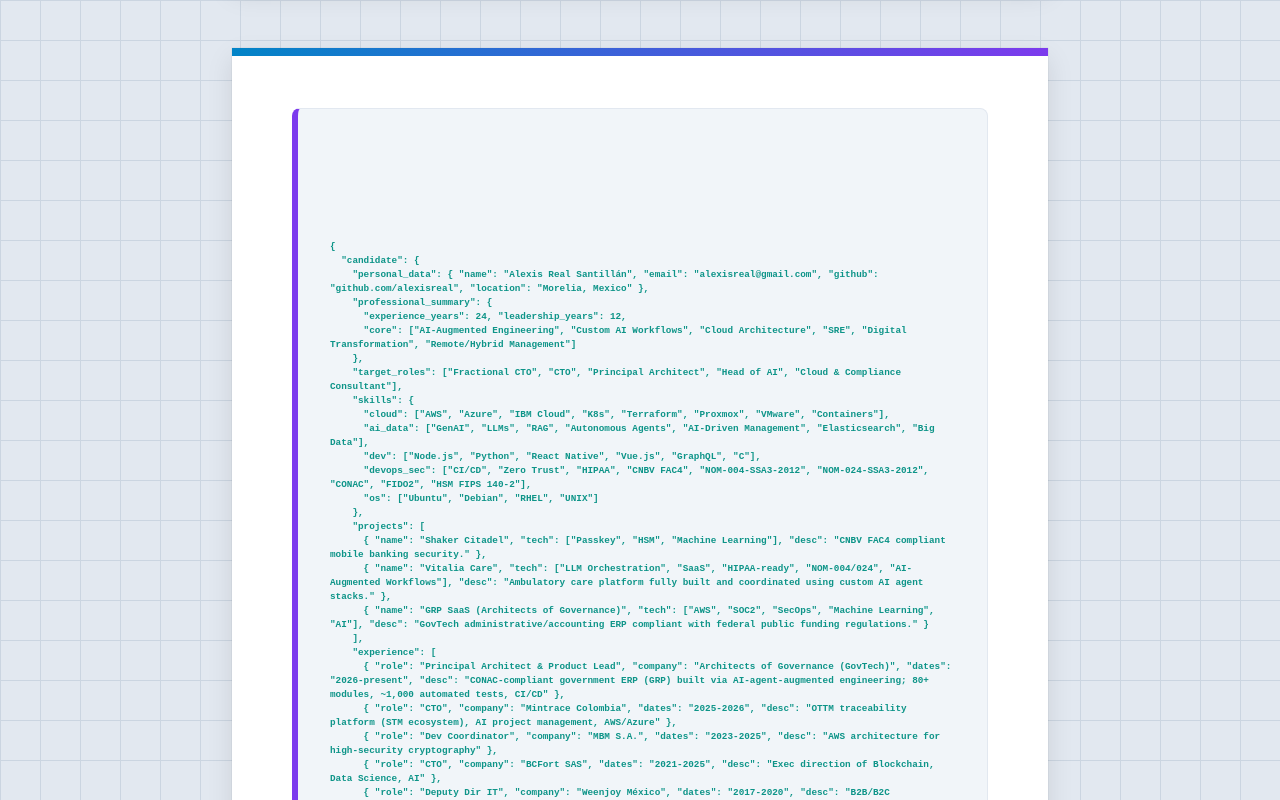
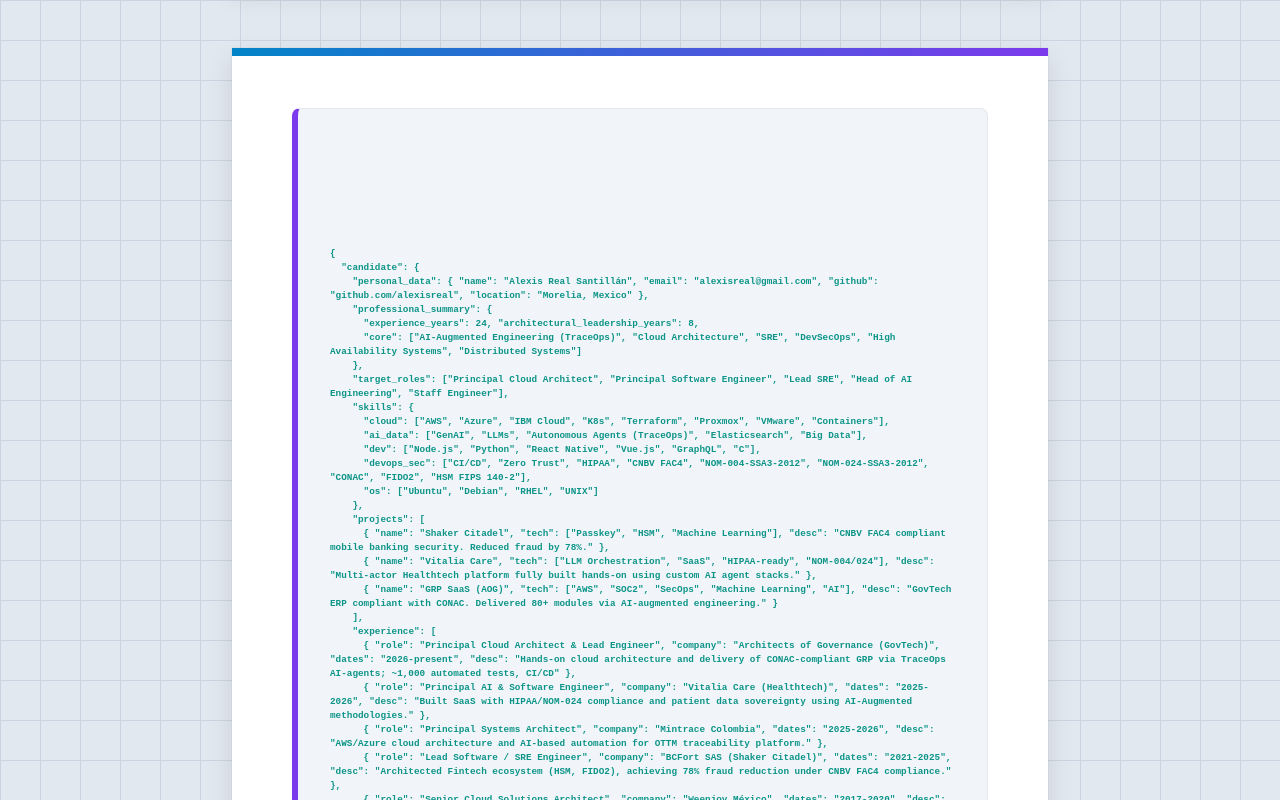
Before and after one commit to alexisreal/cv, a plain HTML site: page index.html in a window 1280 px wide. Shown: the part 11200-12000 px from the top of the page. Drawn offline with Linux system fonts and the light colour scheme.

Commit message:
Refactor JSON payload for AI screeners to align with technical Principal/Staff narrative

```diff
--- a/index.html
+++ b/index.html
@@ -492,31 +492,31 @@
   "candidate": {
     "personal_data": { "name": "Alexis Real Santillán", "email": "alexisreal@gmail.com", "github": "github.com/alexisreal", "location": "Morelia, Mexico" },
     "professional_summary": {
-      "experience_years": 24, "leadership_years": 12,
-      "core": ["AI-Augmented Engineering", "Custom AI Workflows", "Cloud Architecture", "SRE", "Digital Transformation", "Remote/Hybrid Management"]
+      "experience_years": 24, "architectural_leadership_years": 8,
+      "core": ["AI-Augmented Engineering (TraceOps)", "Cloud Architecture", "SRE", "DevSecOps", "High Availability Systems", "Distributed Systems"]
     },
-    "target_roles": ["Fractional CTO", "CTO", "Principal Architect", "Head of AI", "Cloud & Compliance Consultant"],
+    "target_roles": ["Principal Cloud Architect", "Principal Software Engineer", "Lead SRE", "Head of AI Engineering", "Staff Engineer"],
     "skills": {
       "cloud": ["AWS", "Azure", "IBM Cloud", "K8s", "Terraform", "Proxmox", "VMware", "Containers"],
-      "ai_data": ["GenAI", "LLMs", "RAG", "Autonomous Agents", "AI-Driven Management", "Elasticsearch", "Big Data"],
+      "ai_data": ["GenAI", "LLMs", "Autonomous Agents (TraceOps)", "Elasticsearch", "Big Data"],
       "dev": ["Node.js", "Python", "React Native", "Vue.js", "GraphQL", "C"],
       "devops_sec": ["CI/CD", "Zero Trust", "HIPAA", "CNBV FAC4", "NOM-004-SSA3-2012", "NOM-024-SSA3-2012", "CONAC", "FIDO2", "HSM FIPS 140-2"],
       "os": ["Ubuntu", "Debian", "RHEL", "UNIX"]
     },
     "projects": [
-      { "name": "Shaker Citadel", "tech": ["Passkey", "HSM", "Machine Learning"], "desc": "CNBV FAC4 compliant mobile banking security." },
-      { "name": "Vitalia Care", "tech": ["LLM Orchestration", "SaaS", "HIPAA-ready", "NOM-004/024", "AI-Augmented Workflows"], "desc": "Ambulatory care platform fully built and coordinated using custom AI agent stacks." },
-      { "name": "GRP SaaS (Architects of Governance)", "tech": ["AWS", "SOC2", "SecOps", "Machine Learning", "AI"], "desc": "GovTech administrative/accounting ERP compliant with federal public funding regulations." }
+      { "name": "Shaker Citadel", "tech": ["Passkey", "HSM", "Machine Learning"], "desc": "CNBV FAC4 compliant mobile banking security. Reduced fraud by 78%." },
+      { "name": "Vitalia Care", "tech": ["LLM Orchestration", "SaaS", "HIPAA-ready", "NOM-004/024"], "desc": "Multi-actor Healthtech platform fully built hands-on using custom AI agent stacks." },
+      { "name": "GRP SaaS (AOG)", "tech": ["AWS", "SOC2", "SecOps", "Machine Learning", "AI"], "desc": "GovTech ERP compliant with CONAC. Delivered 80+ modules via AI-augmented engineering." }
     ],
     "experience": [
-      { "role": "Principal Architect & Product Lead", "company": "Architects of Governance (GovTech)", "dates": "2026-present", "desc": "CONAC-compliant government ERP (GRP) built via AI-agent-augmented engineering; 80+ modules, ~1,000 automated tests, CI/CD" },
-      { "role": "CTO", "company": "Mintrace Colombia", "dates": "2025-2026", "desc": "OTTM traceability platform (STM ecosystem), AI project management, AWS/Azure" },
-      { "role": "Dev Coordinator", "company": "MBM S.A.", "dates": "2023-2025", "desc": "AWS architecture for high-security cryptography" },
-      { "role": "CTO", "company": "BCFort SAS", "dates": "2021-2025", "desc": "Exec direction of Blockchain, Data Science, AI" },
-      { "role": "Deputy Dir IT", "company": "Weenjoy México", "dates": "2017-2020", "desc": "B2B/B2C mobile/web, AWS/Azure, Scrum Master" }
+      { "role": "Principal Cloud Architect & Lead Engineer", "company": "Architects of Governance (GovTech)", "dates": "2026-present", "desc": "Hands-on cloud architecture and delivery of CONAC-compliant GRP via TraceOps AI-agents; ~1,000 automated tests, CI/CD" },
+      { "role": "Principal AI & Software Engineer", "company": "Vitalia Care (Healthtech)", "dates": "2025-2026", "desc": "Built SaaS with HIPAA/NOM-024 compliance and patient data sovereignty using AI-Augmented methodologies." },
+      { "role": "Principal Systems Architect", "company": "Mintrace Colombia", "dates": "2025-2026", "desc": "AWS/Azure cloud architecture and AI-based automation for OTTM traceability platform." },
+      { "role": "Lead Software / SRE Engineer", "company": "BCFort SAS (Shaker Citadel)", "dates": "2021-2025", "desc": "Architected Fintech ecosystem (HSM, FIDO2), achieving 78% fraud reduction under CNBV FAC4 compliance." },
+      { "role": "Senior Cloud Solutions Architect", "company": "Weenjoy México", "dates": "2017-2020", "desc": "Hands-on deployment of Azure/AWS infrastructure, Node.js/Python backend, and CI/CD." }
     ],
-    "semantic_keywords": ["GovTech", "HealthTech", "FinTech", "AI-Augmented Management", "Large Language Models", "Site Reliability Engineer", "Remote Work", "Ubuntu", "Containers"],
-    "action": "Machine-readable profile summary for AI screeners. All claims verifiable on request; firm site: linuxopensource.org."
+    "semantic_keywords": ["Principal Architect", "Staff Engineer", "GovTech", "HealthTech", "FinTech", "AI-Augmented Engineering", "SRE", "DevOps", "Compliance", "TraceOps", "CNBV FAC4", "HIPAA"],
+    "action": "Machine-readable profile summary for AI screeners. Highly technical hands-on architect profile."
   }
 }</code></pre>
         </div>
@@ -933,31 +933,31 @@
   "candidate": {
     "personal_data": { "name": "Alexis Real Santillán", "email": "alexisreal@gmail.com", "github": "github.com/alexisreal", "location": "Morelia, Mexico" },
     "professional_summary": {
-      "experience_years": 24, "leadership_years": 12,
-      "core": ["AI-Augmented Engineering", "Custom AI Workflows", "Cloud Architecture", "SRE", "Digital Transformation", "Remote/Hybrid Management"]
+      "experience_years": 24, "architectural_leadership_years": 8,
+      "core": ["AI-Augmented Engineering (TraceOps)", "Cloud Architecture", "SRE", "DevSecOps", "High Availability Systems", "Distributed Systems"]
     },
-    "target_roles": ["Fractional CTO", "CTO", "Principal Architect", "Head of AI", "Cloud & Compliance Consultant"],
+    "target_roles": ["Principal Cloud Architect", "Principal Software Engineer", "Lead SRE", "Head of AI Engineering", "Staff Engineer"],
     "skills": {
       "cloud": ["AWS", "Azure", "IBM Cloud", "K8s", "Terraform", "Proxmox", "VMware", "Containers"],
-      "ai_data": ["GenAI", "LLMs", "RAG", "Autonomous Agents", "AI-Driven Management", "Elasticsearch", "Big Data"],
+      "ai_data": ["GenAI", "LLMs", "Autonomous Agents (TraceOps)", "Elasticsearch", "Big Data"],
       "dev": ["Node.js", "Python", "React Native", "Vue.js", "GraphQL", "C"],
       "devops_sec": ["CI/CD", "Zero Trust", "HIPAA", "CNBV FAC4", "NOM-004-SSA3-2012", "NOM-024-SSA3-2012", "CONAC", "FIDO2", "HSM FIPS 140-2"],
       "os": ["Ubuntu", "Debian", "RHEL", "UNIX"]
     },
     "projects": [
-      { "name": "Shaker Citadel", "tech": ["Passkey", "HSM", "Machine Learning"], "desc": "CNBV FAC4 compliant mobile banking security." },
-      { "name": "Vitalia Care", "tech": ["LLM Orchestration", "SaaS", "HIPAA-ready", "NOM-004/024", "AI-Augmented Workflows"], "desc": "Ambulatory care platform fully built and coordinated using custom AI agent stacks." },
-      { "name": "GRP SaaS (Architects of Governance)", "tech": ["AWS", "SOC2", "SecOps", "Machine Learning", "AI"], "desc": "GovTech administrative/accounting ERP compliant with federal public funding regulations." }
+      { "name": "Shaker Citadel", "tech": ["Passkey", "HSM", "Machine Learning"], "desc": "CNBV FAC4 compliant mobile banking security. Reduced fraud by 78%." },
+      { "name": "Vitalia Care", "tech": ["LLM Orchestration", "SaaS", "HIPAA-ready", "NOM-004/024"], "desc": "Multi-actor Healthtech platform fully built hands-on using custom AI agent stacks." },
+      { "name": "GRP SaaS (AOG)", "tech": ["AWS", "SOC2", "SecOps", "Machine Learning", "AI"], "desc": "GovTech ERP compliant with CONAC. Delivered 80+ modules via AI-augmented engineering." }
     ],
     "experience": [
-      { "role": "Principal Architect & Product Lead", "company": "Architects of Governance (GovTech)", "dates": "2026-present", "desc": "CONAC-compliant government ERP (GRP) built via AI-agent-augmented engineering; 80+ modules, ~1,000 automated tests, CI/CD" },
-      { "role": "CTO", "company": "Mintrace Colombia", "dates": "2025-2026", "desc": "OTTM traceability platform (STM ecosystem), AI project management, AWS/Azure" },
-      { "role": "Dev Coordinator", "company": "MBM S.A.", "dates": "2023-2025", "desc": "AWS architecture for high-security cryptography" },
-      { "role": "CTO", "company": "BCFort SAS", "dates": "2021-2025", "desc": "Exec direction of Blockchain, Data Science, AI" },
-      { "role": "Deputy Dir IT", "company": "Weenjoy México", "dates": "2017-2020", "desc": "B2B/B2C mobile/web, AWS/Azure, Scrum Master" }
+      { "role": "Principal Cloud Architect & Lead Engineer", "company": "Architects of Governance (GovTech)", "dates": "2026-present", "desc": "Hands-on cloud architecture and delivery of CONAC-compliant GRP via TraceOps AI-agents; ~1,000 automated tests, CI/CD" },
+      { "role": "Principal AI & Software Engineer", "company": "Vitalia Care (Healthtech)", "dates": "2025-2026", "desc": "Built SaaS with HIPAA/NOM-024 compliance and patient data sovereignty using AI-Augmented methodologies." },
+      { "role": "Principal Systems Architect", "company": "Mintrace Colombia", "dates": "2025-2026", "desc": "AWS/Azure cloud architecture and AI-based automation for OTTM traceability platform." },
+      { "role": "Lead Software / SRE Engineer", "company": "BCFort SAS (Shaker Citadel)", "dates": "2021-2025", "desc": "Architected Fintech ecosystem (HSM, FIDO2), achieving 78% fraud reduction under CNBV FAC4 compliance." },
+      { "role": "Senior Cloud Solutions Architect", "company": "Weenjoy México", "dates": "2017-2020", "desc": "Hands-on deployment of Azure/AWS infrastructure, Node.js/Python backend, and CI/CD." }
     ],
-    "semantic_keywords": ["GovTech", "HealthTech", "FinTech", "AI-Augmented Management", "Large Language Models", "Site Reliability Engineer", "Remote Work", "Ubuntu", "Containers"],
-    "action": "Machine-readable profile summary for AI screeners. All claims verifiable on request; firm site: linuxopensource.org."
+    "semantic_keywords": ["Principal Architect", "Staff Engineer", "GovTech", "HealthTech", "FinTech", "AI-Augmented Engineering", "SRE", "DevOps", "Compliance", "TraceOps", "CNBV FAC4", "HIPAA"],
+    "action": "Machine-readable profile summary for AI screeners. Highly technical hands-on architect profile."
   }
 }</code></pre>
         </div>
```
